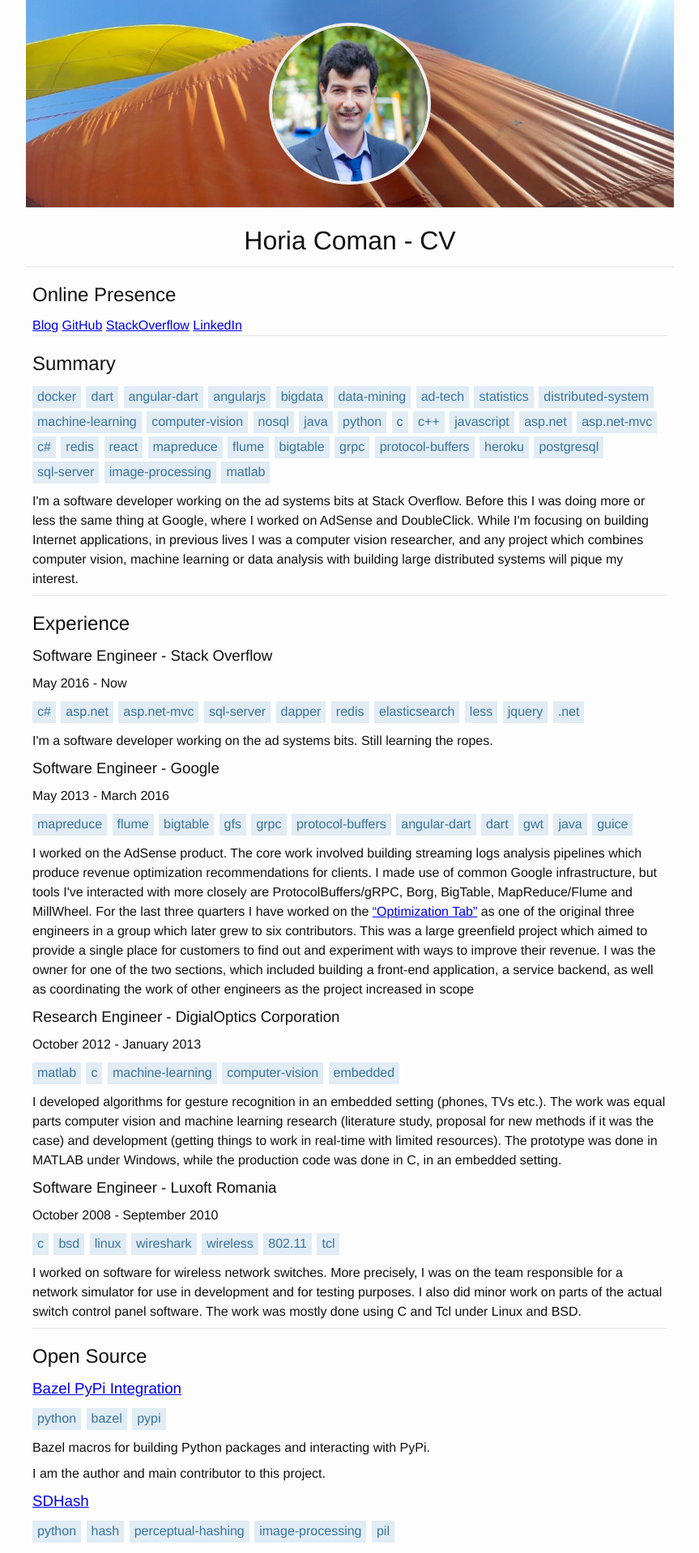
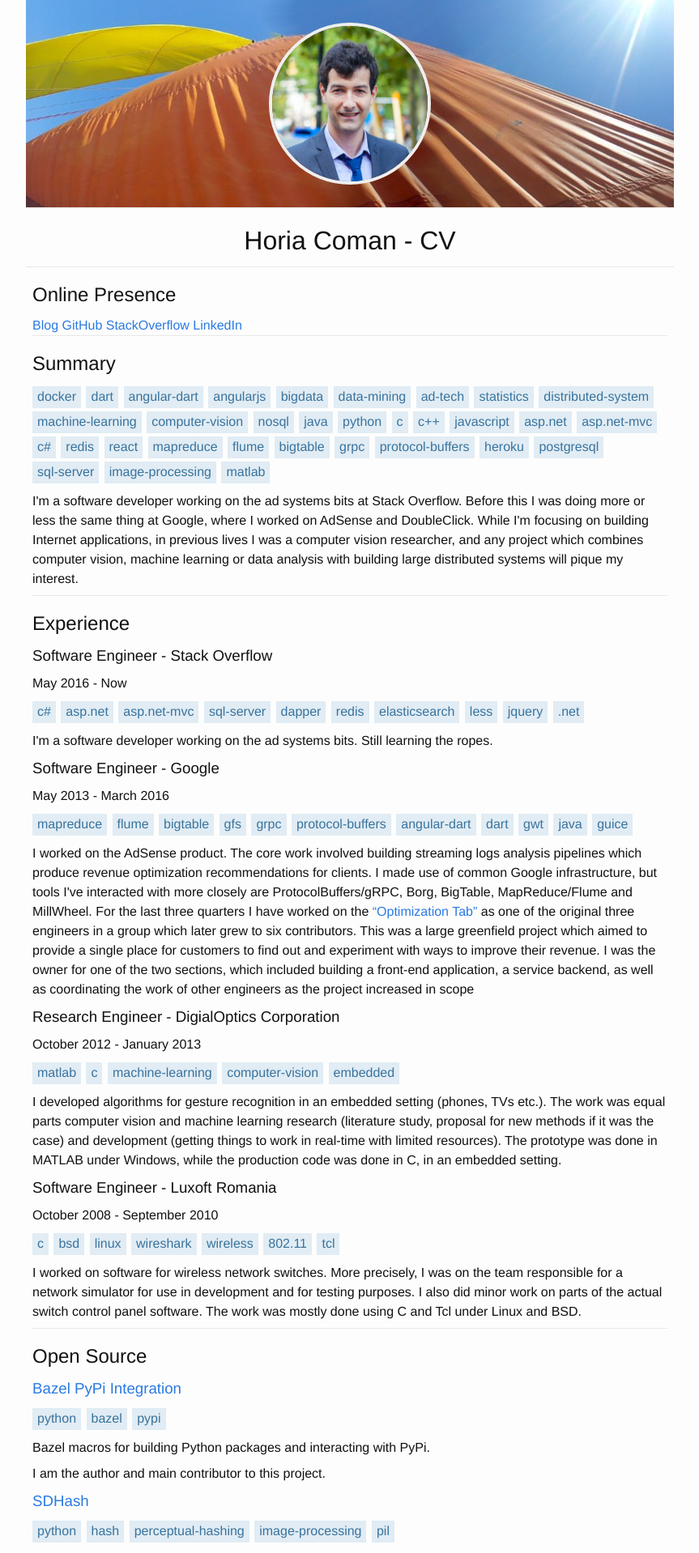
Before and after one commit to horia141/horia141.github.io, a Jekyll site: the page cv.html, which Jekyll copies as it is, in a window 1280 px wide. Shown: the top 1918 px of the page at 81% size, without its empty margins (208-1071 px from the left). Built offline with Jekyll 4.4.1, drawn with Linux system fonts in a browser that asks for light colours.

Commit message:
Nicer colors for links in CV, in accordance with the rest of the site.

```diff
--- a/css/cv.css
+++ b/css/cv.css
@@ -68,6 +68,17 @@ header {
     border-bottom: 1px solid #e8e8e8;
 }
 
+/* Links */
+
+a {
+    color: #2a7ae2;
+    text-decoration: none;
+}
+
+a:visited {
+    color: #1756a9;
+}
+
 /* Tags lists */
 
 ul.tags {
```
